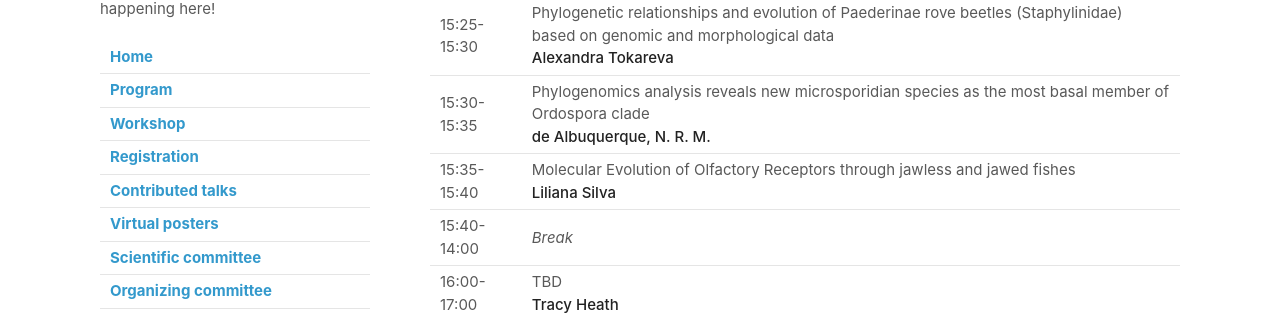
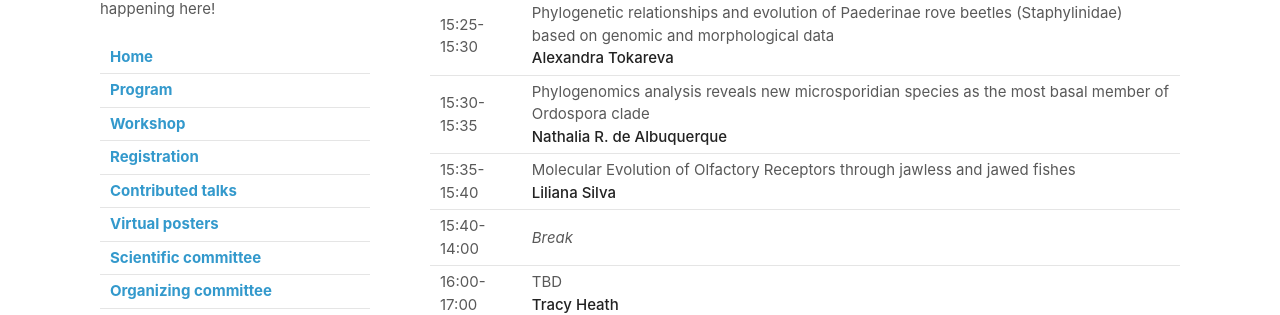
Before and after one commit to mrborges23/micphy2021, a Jekyll site: the page built from program.md, in a window 1280 px wide and 900 px high, scrolled down 1807 px. Shown: the part 133-448 px from the top of the window. Built offline with Jekyll 4.4.1, drawn with Linux system fonts in a browser that asks for light colours; our own code applies the rules of GitHub Pages for plain Markdown files; some of the changed text lies outside the part shown.

Commit message:
schedule

```diff
--- a/program.md
+++ b/program.md
@@ -15,7 +15,7 @@ All times are UTC+1 (Vienna local time).
 |15:00-15:20| Convergence assessment in Phylogenetics <br/> **Luiza Fabreti** |
 |15:20-15:25| A novel approach combining diffusion approximation and Bayesian skyline plots for inferring demographic histories from SNP data <br/> **Ronja Jessica Billenstein** |
 |15:25-15:30| Phylogenomic analyses of large-shelled cones from Cabo Verde, West Africa <br/> **Sara Rocha** |
-|15:30-15:35| Phylogeny and species limits in African grass rats (Muridae: Arvicanthis) using genomic-scale data  <br/> **V. Bartáková**|
+|15:30-15:35| Phylogeny and species limits in African grass rats (Muridae: Arvicanthis) using genomic-scale data  <br/> **Veronika Bartáková**|
 |15:35-15:40| New World primate phylogeny and species boundaries with novel genomic data <br/>  **Mareike C. Janiak** |
 |14:00-15:40| Talks |
 |15:40-14:00| *Break*|
@@ -41,7 +41,7 @@ All times are UTC+1 (Vienna local time).
 |15:00-15:20| The corrected Synonymous Dinucleotide Usage: a novel framework for quantifying genomic dinucleotide representation <br/>  **Spyros Lytras** |
 |15:20-15:25| Congruent birth-death models can be collapsed using Bayesian inference <br/> **Bjørn Tore Kopperud** |
 |15:25-15:30| Phylogenetic relationships and evolution of Paederinae rove beetles (Staphylinidae) based on genomic and morphological data <br/>  **Alexandra Tokareva** |
-|15:30-15:35| Phylogenomics analysis reveals new microsporidian species as the most basal member of Ordospora clade  <br/> **de Albuquerque, N. R. M.**  |
+|15:30-15:35| Phylogenomics analysis reveals new microsporidian species as the most basal member of Ordospora clade  <br/> **Nathalia R. de Albuquerque**  |
 |15:35-15:40| Molecular Evolution of Olfactory Receptors through jawless and jawed fishes <br/> **Liliana Silva**  |
 |15:40-14:00| *Break*|
 |16:00-17:00| TBD <br/> **Tracy Heath**  |
```
